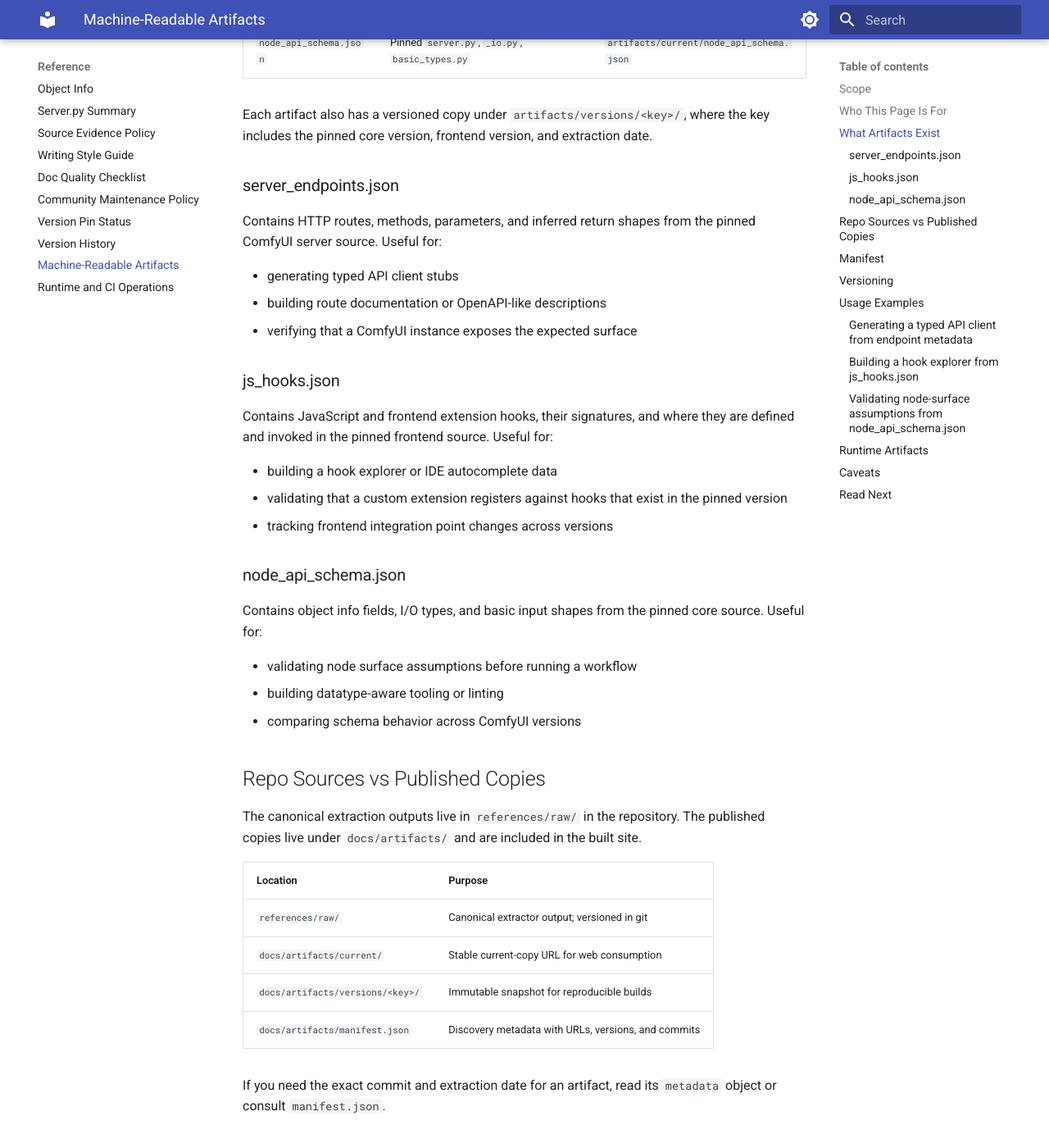
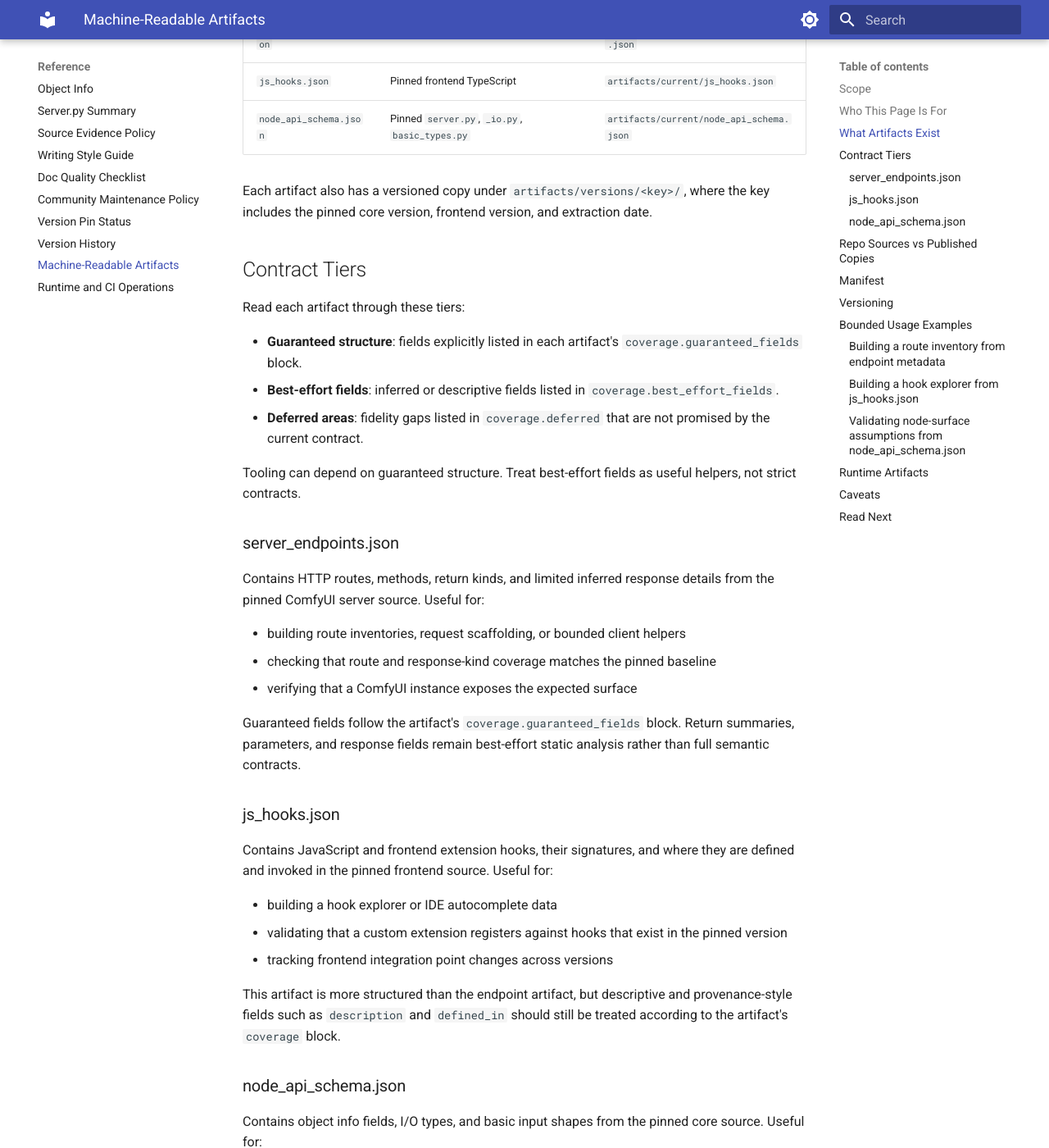
Before and after one commit to FrostySDXL/comfyui-starchart, an MkDocs documentation site: the page built from docs/reference/machine-readable-artifacts.md, in a window 1280 px wide and 1400 px high, scrolled down 891 px. Shown: the whole window at 82% size. Built offline with MkDocs 1.6.1 and Material for MkDocs 9.7.7, drawn with Linux system fonts in a browser that asks for light colours; some of the changed text lies outside the part shown.

Commit message:
docs(artifacts): align tooling and maintainer guidance
Reframe tooling onboarding around the canonical published artifacts so runtime object_info is treated as optional enrichment instead of the default contract.

Clarify bounded artifact guarantees and separate published reader guidance from repo-local maintainer workflow notes without reopening the known H/K node_api_schema drift.

````diff
--- a/docs/reference/machine-readable-artifacts.md
+++ b/docs/reference/machine-readable-artifacts.md
@@ -1,13 +1,17 @@
 # Machine-Readable Artifacts
 
 **Evidence:** Operational guidance
-**Last Updated:** 2026-04-24
+**Last Updated:** 2026-04-29
 
 ## Scope
 
 This page documents the machine-readable JSON artifacts this repository publishes.
 It covers what artifacts exist, what they contain, and how tooling authors can
 consume them from the static site or from the repo directly.
+
+The published contract is intentionally bounded. These artifacts are a pinned
+companion reference for tooling and analysis, not a full OpenAPI-grade or fully
+typed description of every ComfyUI behavior.
 
 ## Who This Page Is For
 
@@ -29,14 +33,32 @@
 Each artifact also has a versioned copy under `artifacts/versions/<key>/`, where
 the key includes the pinned core version, frontend version, and extraction date.
 
+## Contract Tiers
+
+Read each artifact through these tiers:
+
+- **Guaranteed structure**: fields explicitly listed in each artifact's
+  `coverage.guaranteed_fields` block.
+- **Best-effort fields**: inferred or descriptive fields listed in
+  `coverage.best_effort_fields`.
+- **Deferred areas**: fidelity gaps listed in `coverage.deferred` that are not
+  promised by the current contract.
+
+Tooling can depend on guaranteed structure. Treat best-effort fields as useful
+helpers, not strict contracts.
+
 ### server_endpoints.json
 
-Contains HTTP routes, methods, parameters, and inferred return shapes from the
-pinned ComfyUI server source. Useful for:
+Contains HTTP routes, methods, return kinds, and limited inferred response
+details from the pinned ComfyUI server source. Useful for:
 
-- generating typed API client stubs
-- building route documentation or OpenAPI-like descriptions
+- building route inventories, request scaffolding, or bounded client helpers
+- checking that route and response-kind coverage matches the pinned baseline
 - verifying that a ComfyUI instance exposes the expected surface
+
+Guaranteed fields follow the artifact's `coverage.guaranteed_fields` block.
+Return summaries, parameters, and response fields remain best-effort static
+analysis rather than full semantic contracts.
 
 ### js_hooks.json
 
@@ -48,6 +70,10 @@
   pinned version
 - tracking frontend integration point changes across versions
 
+This artifact is more structured than the endpoint artifact, but descriptive and
+provenance-style fields such as `description` and `defined_in` should still be
+treated according to the artifact's `coverage` block.
+
 ### node_api_schema.json
 
 Contains object info fields, I/O types, and basic input shapes from the pinned
@@ -56,6 +82,10 @@
 - validating node surface assumptions before running a workflow
 - building datatype-aware tooling or linting
 - comparing schema behavior across ComfyUI versions
+
+This is the strongest pinned-source-derived schema contract in the published
+artifact set. It still does not make runtime-only custom-node state canonical by
+default.
 
 ## Repo Sources vs Published Copies
 
@@ -97,16 +127,18 @@
 new version key and new versioned copies. The `current/` copies are overwritten,
 but the versioned copies are preserved until explicitly removed.
 
-## Usage Examples
+## Bounded Usage Examples
 
 These examples show how tooling authors can consume the published artifacts.
-They are conceptual and lightweight, not a full SDK.
+They are conceptual and lightweight. They demonstrate bounded consumption
+patterns, not full SDK or OpenAPI generation guarantees.
 
-### Generating a typed API client from endpoint metadata
+### Building a route inventory from endpoint metadata
 
-Read `server_endpoints.json` and map each entry to a typed function signature.
-The `route`, `method`, `parameters`, and `returns` fields provide enough structure
-for OpenAPI-like generation or strongly-typed client stubs.
+Read `server_endpoints.json` and map each entry to a lightweight request helper
+or audit report. The guaranteed route, method, and return-kind fields are stable
+enough for bounded tooling even when deeper parameter or response semantics are
+best-effort.
 
 ```python
 import json, urllib.request
@@ -156,7 +188,10 @@
 The repository can also produce `object_info_runtime.json` via live ComfyUI
 capture. This file is explicitly excluded from the published artifact surface.
 It reflects the specific runtime configuration of the instance it was captured
-from and is not a reproducible baseline.
+from and is not a reproducible baseline. Use it only when your workflow depends
+on live installed-node state or hybrid enrichment. See
+[Runtime and CI Operations](runtime-ci-operations.md) and
+[Object Info](object-info.md).
 
 ## Caveats
 
@@ -165,6 +200,10 @@
   expose.
 - Return shape inference is best-effort static analysis. Some endpoints return
   variable structures that cannot be captured precisely without runtime data.
+- `server_endpoints.json` is suitable for route/method scaffolding and response
+  kind checks, not as a complete OpenAPI replacement.
+- `js_hooks.json` includes useful descriptive metadata, but some hook
+  descriptions and provenance details remain best-effort.
 - The `node_api_schema.json` artifact covers built-in types and common patterns.
   Custom node packs may introduce types that do not appear in the pinned snapshot.
 - For authoritative human reference, use [docs.comfy.org](https://docs.comfy.org/).
@@ -174,6 +213,8 @@
 ## Read Next
 
 - [Version Pin Status](version-pin-status.md)
+- [Runtime and CI Operations](runtime-ci-operations.md)
+- [Start Here: Tooling Builder](../start-here/tooling-builder.md)
 - [Source Evidence Policy](source-evidence-policy.md)
 - [API Reference: Endpoints](../api/endpoints.md)
 - [Hooks: JavaScript Hooks](../hooks/javascript-hooks.md)
````
Also changed, not shown: AGENTS.md (+3 -0 lines), CONTRIBUTING.md (+3 -0 lines), README.md (+16 -12 lines), docs/reference/object-info.md (+7 -1 lines), docs/reference/runtime-ci-operations.md (+9 -1 lines), docs/start-here/docs-contributor.md (+9 -1 lines), docs/start-here/tooling-builder.md (+18 -9 lines).
